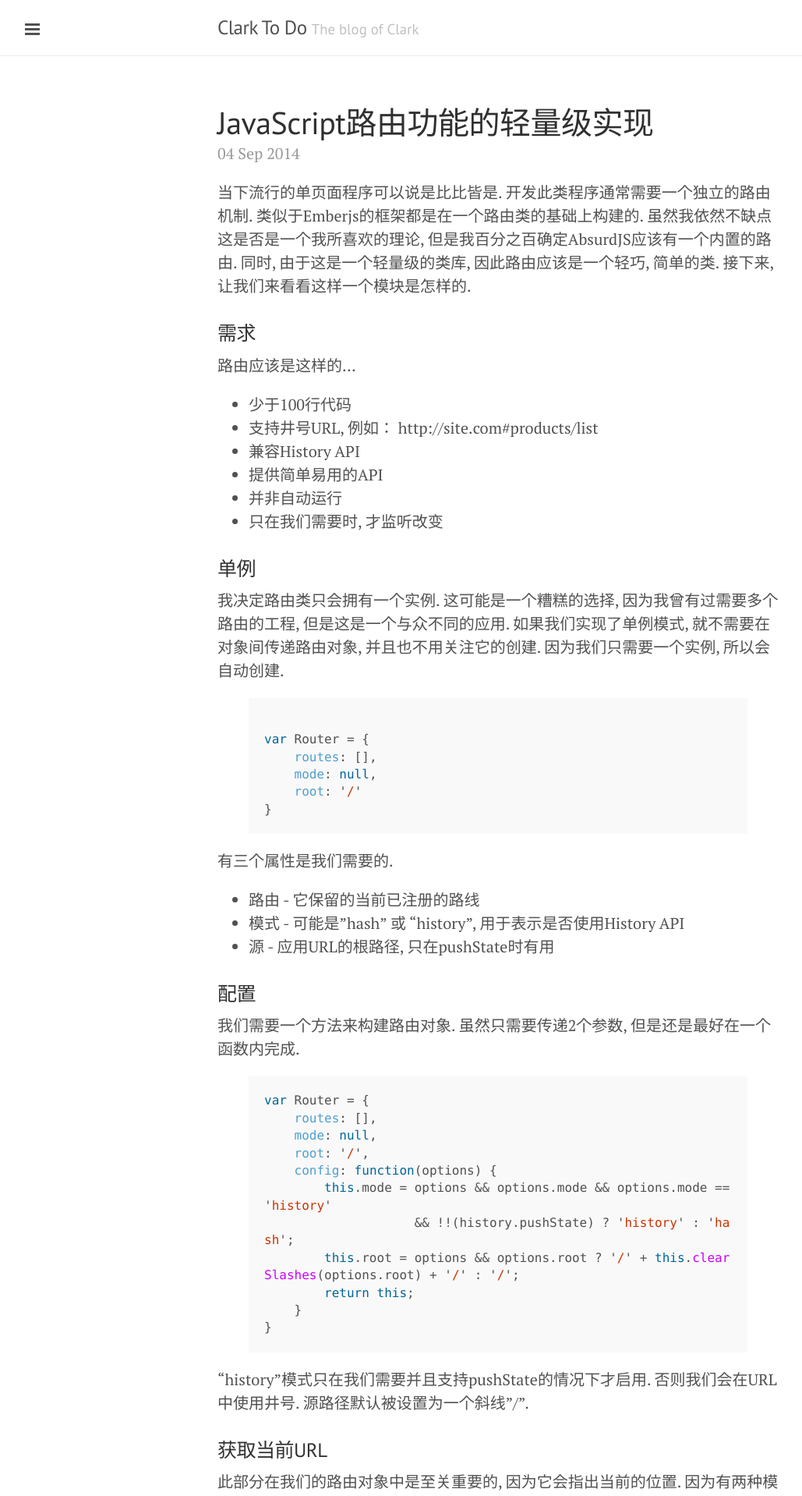
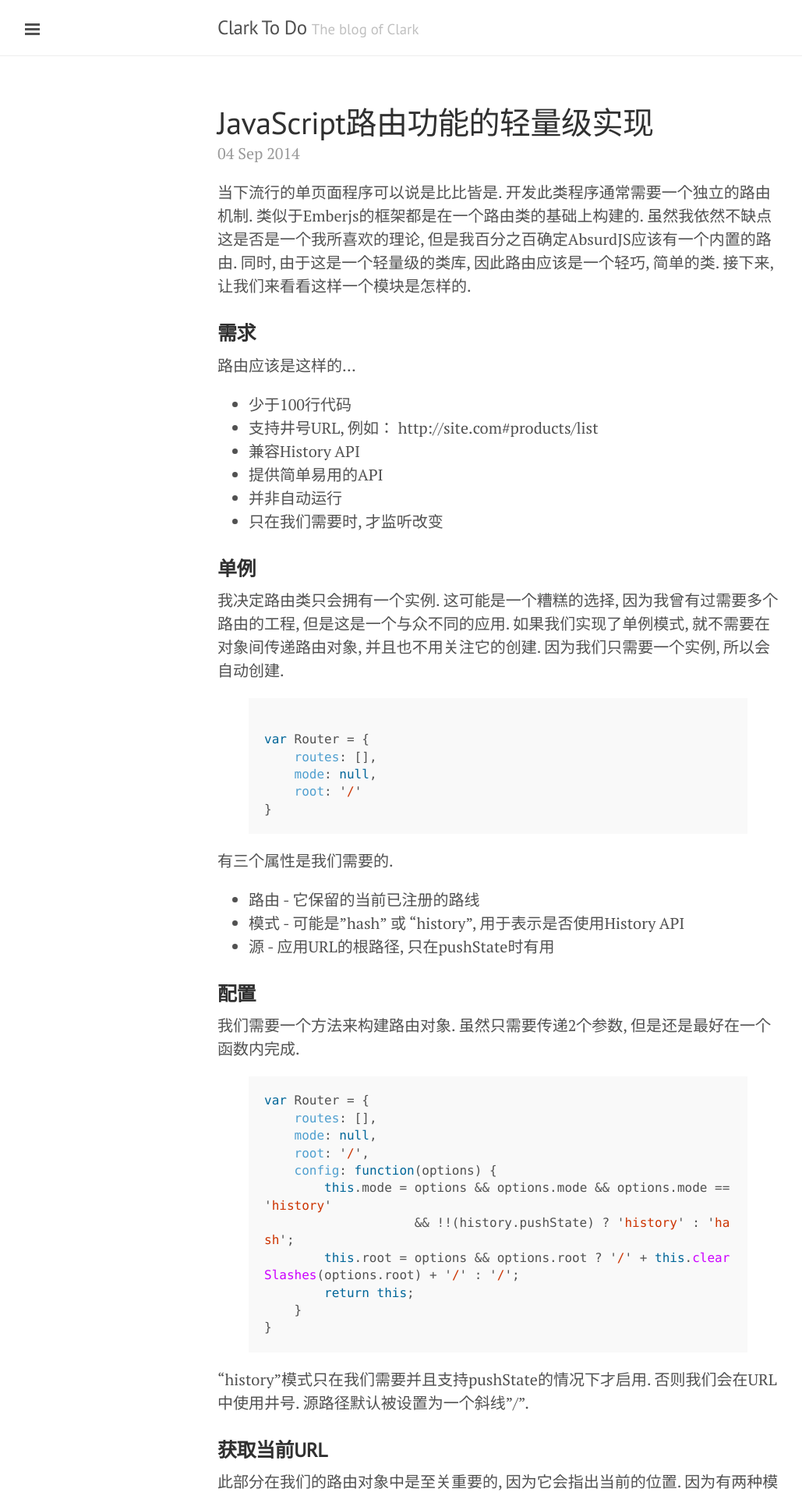
Before and after one commit to clarkdo/clarkdo.github.com, a Jekyll site: the page built from _posts/2014-09-04-22.md, in a window 1280 px wide. Shown: the top 1918 px of the page at 78% size, without its empty margins (1-1030 px from the left). Built offline with Jekyll 4.4.1, drawn with Linux system fonts in a browser that asks for light colours; Markdown is read by kramdown in place of the engine named in the settings; comment, search, counter and statistics services are not loaded.

```diff
--- a/_posts/2014-09-04-22.md
+++ b/_posts/2014-09-04-22.md
@@ -9,7 +9,7 @@ comments: true
 
 
 
-###需求
+###**需求**
 
 路由应该是这样的...
 
@@ -20,7 +20,7 @@ comments: true
 - 并非自动运行
 - 只在我们需要时, 才监听改变
 
-###单例
+###**单例**
 
 我决定路由类只会拥有一个实例. 这可能是一个糟糕的选择, 因为我曾有过需要多个路由的工程, 但是这是一个与众不同的应用. 如果我们实现了单例模式, 就不需要在对象间传递路由对象, 并且也不用关注它的创建. 因为我们只需要一个实例, 所以会自动创建.
 
@@ -38,7 +38,7 @@ var Router = {
 - 模式 - 可能是"hash" 或 "history", 用于表示是否使用History API
 - 源 - 应用URL的根路径, 只在pushState时有用
 
-###配置
+###**配置**
 
 我们需要一个方法来构建路由对象. 虽然只需要传递2个参数, 但是还是最好在一个函数内完成.
 
@@ -58,7 +58,7 @@ var Router = {
 
 "history"模式只在我们需要并且支持pushState的情况下才启用. 否则我们会在URL中使用井号. 源路径默认被设置为一个斜线"/".
 
-###获取当前URL
+###**获取当前URL**
 
 此部分在我们的路由对象中是至关重要的, 因为它会指出当前的位置. 因为有两种模式, 因此需要一个if条件.
 
@@ -85,7 +85,7 @@ clearSlashes: function(path) {
 }
 {% endhighlight %}
 
-###添加与删除路线
+###**添加与删除路线**
 
 当我开发AbsurdJS时, 我经常尝试给开发人员尽量多的控制权. 在几乎所有的路由实现中, 路线都被定义为字符串, 然后我更倾向于直接传递一个正则表达式. 这样会更加灵活, 因为我们可以做相当疯狂的匹配.
 
@@ -127,7 +127,7 @@ flush: function() {
 
 有时需要重新设置这个类. 上面的flush方法就会在此场景得到应用.
 
-###检测入口
+###**检测入口**
 
 好了, 我们已经创建了添加,删除URL和获取当前地址的API. 所以, 下一步的逻辑就是进行比较已注册的入口了.
 
@@ -176,7 +176,7 @@ products ["12", "22"]
 
 这就是如何处理动态URL.
 
-###监控变化
+###**监控变化**
 
 当然, 不能一直运行检测方法. 因此需要一个逻辑来提醒我们地址条里的变化, 甚至点击浏览器后退按钮的变化. 你们之中使用过History API的一定了解popstate时间. 当URL改变时, 会触发此事件. 然而我发现一些浏览器会在页面加载时派发此事件. 这点和其他一些区别是我想到了另一个解决方案. 并且我希望即使在模式被设置为"hash"时, 也可以进行监控, 因此我决定使用setInterval.
 
@@ -198,7 +198,7 @@ listen: function() {
 
 需要保存最近的URL以便于可以将它和最新的进行比较.
 
-###修改URL
+###**修改URL**
 
 最后, 我们路由对象需要一个函数来改变当前地址以及触发路线的处理程序.
 
@@ -217,7 +217,7 @@ navigate: function(path) {
 
 同样, 不同的模式属性会对应不同的行为. 如果History API可用, 我们会使用pushState. 否则, 使用经典的window.location就可以了.
 
-###最终代码
+###**最终代码**
 
 下面就是完成版的路由代码并附带一个小例子:
 
@@ -330,7 +330,7 @@ Router
 Router.navigate('/about');
 {% endhighlight %}
 
-###总结
+###**总结**
 
 路由实现约为90行. 它支持井号类型的URL与History API. 如果只想使用路由功能而不是整个框架, 这是一个非常有帮助的选择.
 
```
